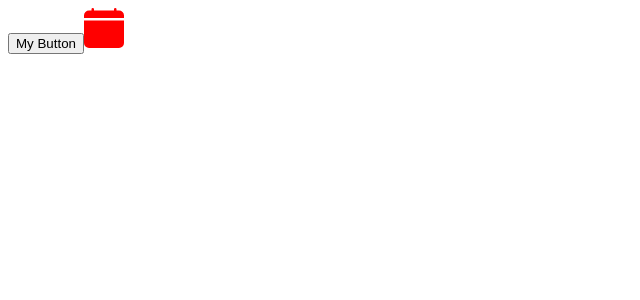
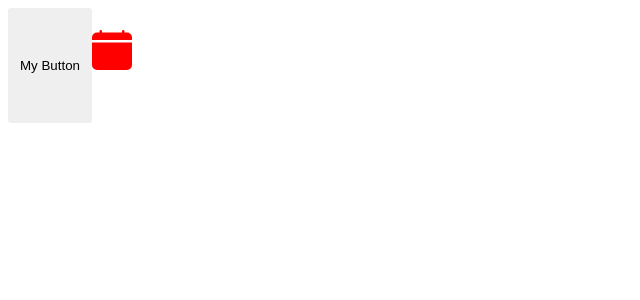
Before and after one commit to harithtarmizi/mosh-react-app, a React (Vite) app: page / in a window 1280 px wide. Shown: the top 300 px of the page, without its empty margins (0-640 px from the left). Built offline with nearby package versions, Linux system fonts and the light colour scheme.

Commit message:
using css module

```diff
--- a/src/App.tsx
+++ b/src/App.tsx
@@ -1,6 +1,6 @@
 import { useState } from "react";
 import Alert from "./components/Alert";
-import Button from "./components/Button";
+import Button from "./components/Button/Button";
 import { BsFillCalendarFill } from "react-icons/bs";
 
 function App() {
--- a/src/components/Button.tsx
+++ /dev/null
@@ -1,15 +0,0 @@
-interface Props {
-  children: string;
-  color?: "primary" | "secondary" | "danger";
-  onClick: () => void;
-}
-
-const Button = ({ children, color = "primary", onClick }: Props) => {
-  return (
-    <button type="button" className={"btn btn-" + color} onClick={onClick}>
-      {children}
-    </button>
-  );
-};
-
-export default Button;
--- /dev/null
+++ b/src/components/Button/Button.module.css
@@ -0,0 +1,10 @@
+.btn {
+  padding: 50px 12px;
+  border-radius: 3px;
+  border: 0;
+}
+
+.btn-primary {
+  background-color: #0d6efd;
+  color: white;
+}
--- /dev/null
+++ b/src/components/Button/Button.tsx
@@ -0,0 +1,23 @@
+import styles from "./Button.module.css";
+
+interface Props {
+  children: string;
+  color?: "primary" | "secondary" | "danger";
+  onClick: () => void;
+}
+
+const Button = ({ children, color = "primary", onClick }: Props) => {
+  return (
+    <button
+      type="button"
+      // example to use two classes in one className
+      // recommended to naming the class to camelCase
+      className={[styles.btn, styles["btn-" + color]].join(" ")}
+      onClick={onClick}
+    >
+      {children}
+    </button>
+  );
+};
+
+export default Button;
```
